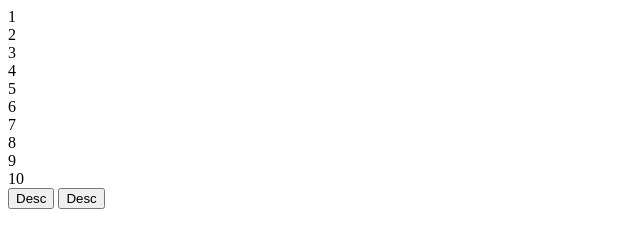
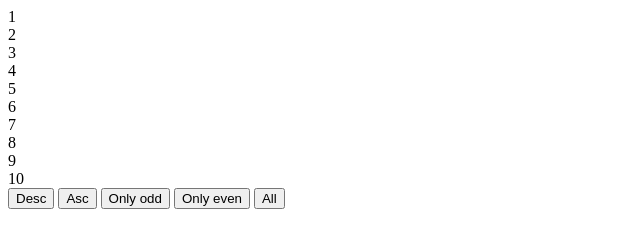
Before and after one commit to GuldanaBaktybekova/09.03.2022, a plain HTML site: page index.html in a window 1280 px wide. Shown: the whole page, without its empty margins (0-640 px from the left). Drawn offline with Linux system fonts and the light colour scheme.

Commit message:
Added 3btn

```diff
--- a/index.html
+++ b/index.html
@@ -12,7 +12,13 @@
 
   <aside>
     <button id="sort-descending">Desc</button>
-    <button id="sort-ascending">Desc</button>
+    <button id="sort-ascending">Asc</button>
+
+    <button id="show-odd">Only odd</button>
+
+    <button id="show-even">Only even</button>
+
+    <button id="show-all">All</button>
   </aside>
 
 
```
